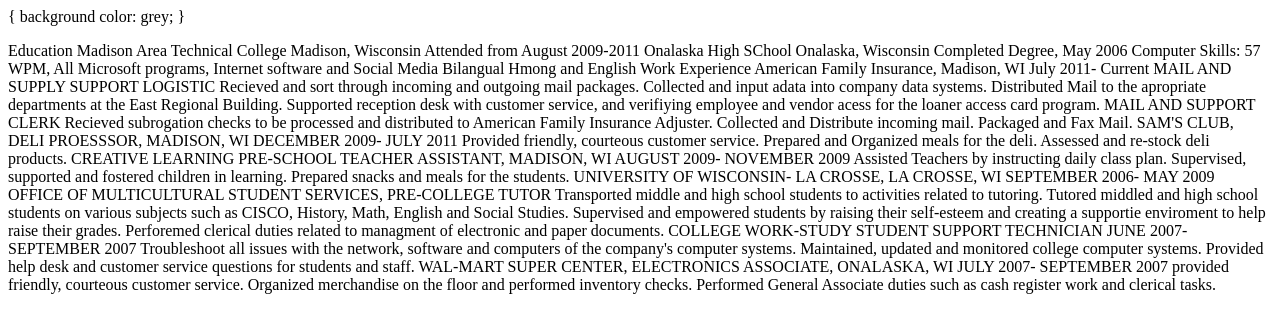
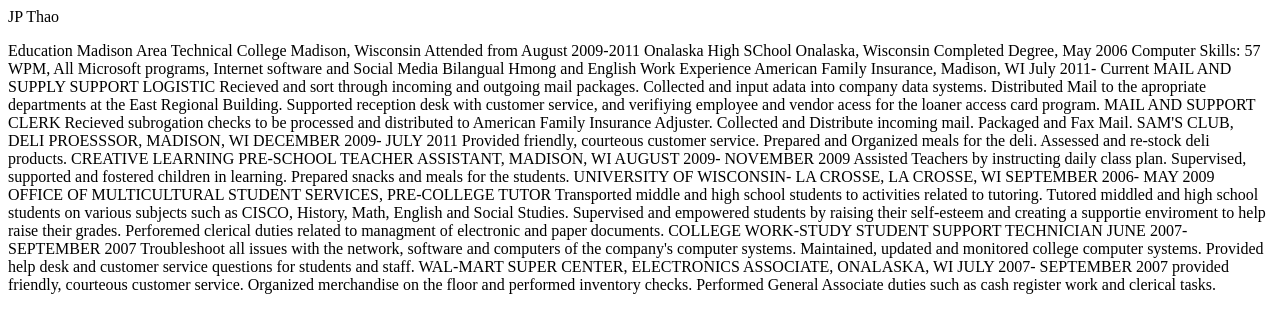
Before and after one commit to JPTHAO/JPTHAO.github.io, a plain HTML site: page index.html in a window 1280 px wide. Drawn offline with Linux system fonts and the light colour scheme.

Commit message:
Update index.html

```diff
--- a/index.html
+++ b/index.html
@@ -6,9 +6,8 @@
   </head>
 
   <body>
-    {
-    background color: grey;
-    }
+    <div class="header"?
+         <h1>JP Thao</h1>
   <p>
     Education
     Madison Area Technical College
```
